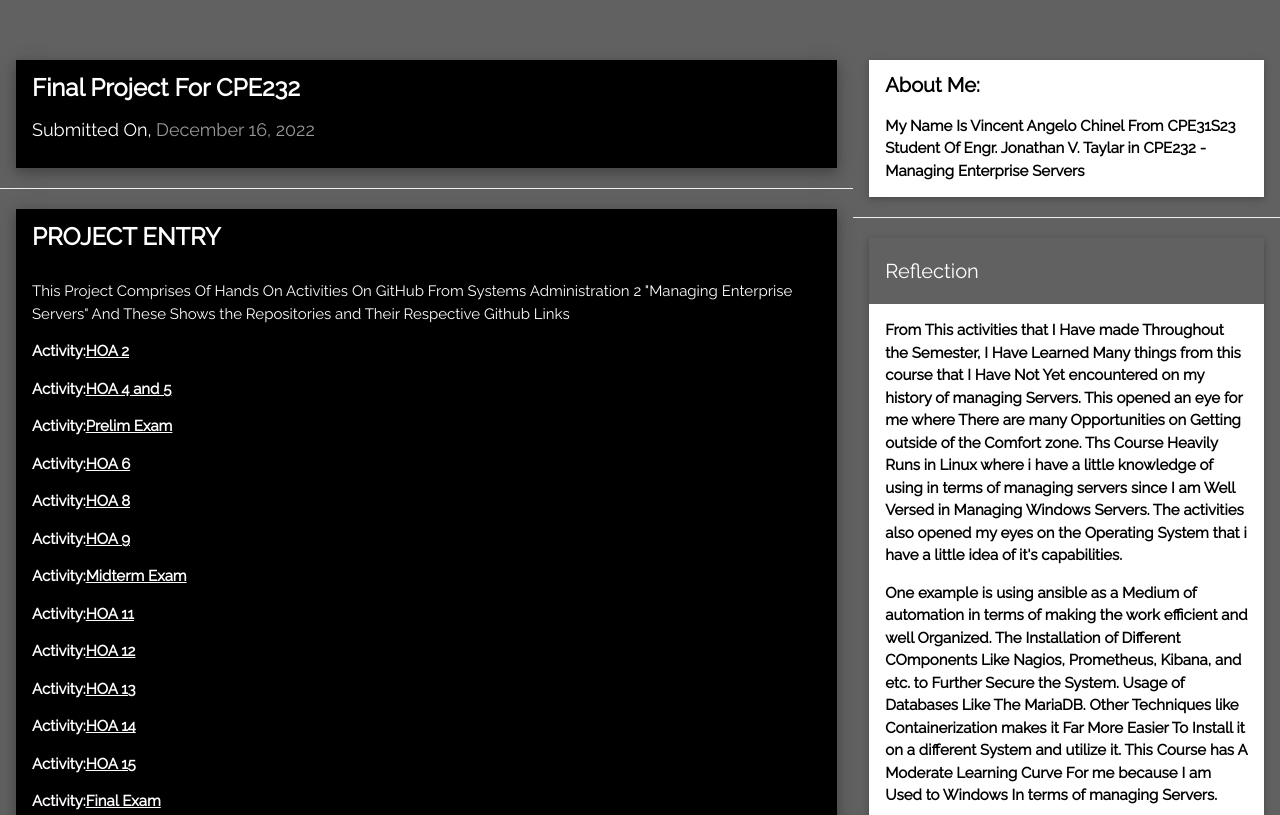
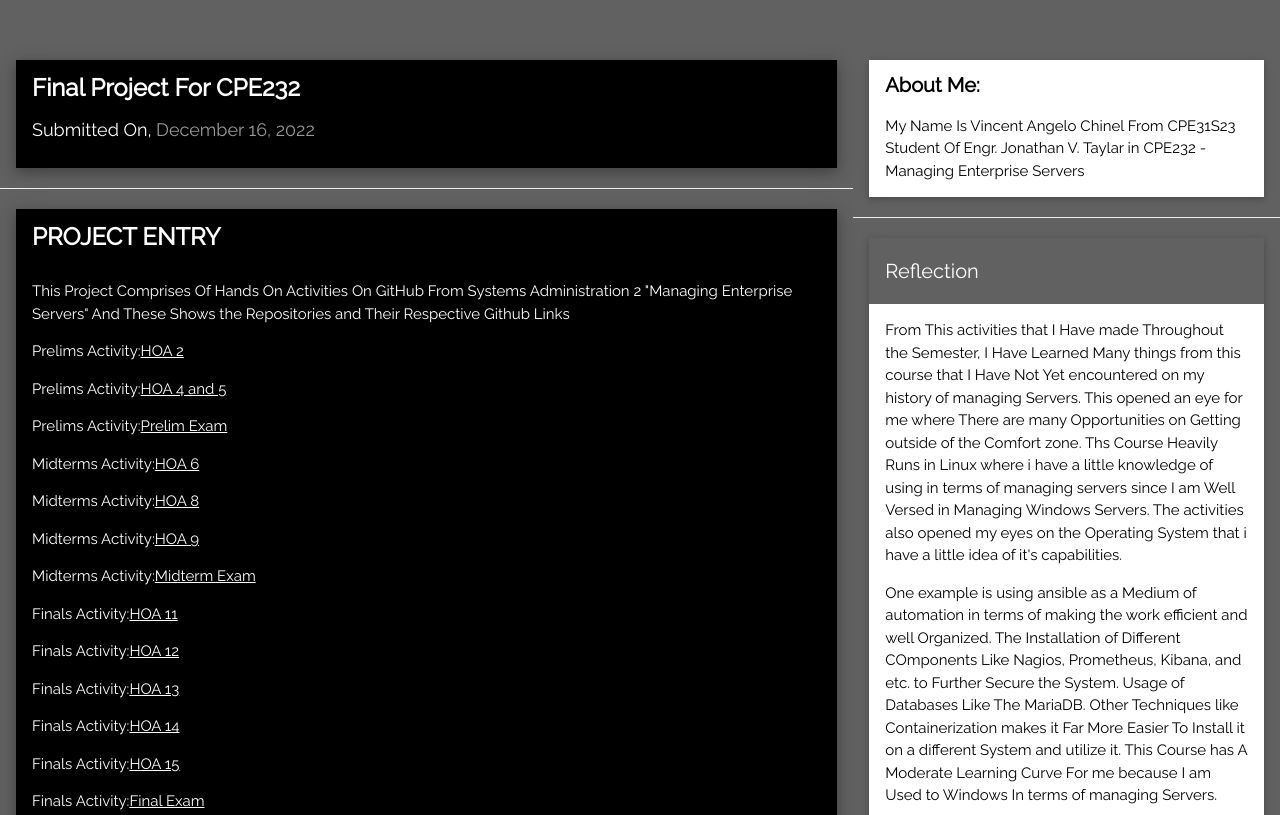
Before and after one commit to VincentChinel/qvanchinel.github.io, a plain HTML site: page index.html in a window 1280 px wide. Shown: the part 137-952 px from the top of the page. Drawn offline with nearby package versions, Linux system fonts and the light colour scheme.

Commit message:
Update index.html

```diff
--- a/index.html
+++ b/index.html
@@ -52,19 +52,19 @@ and is wrapped around the whole page content, except for the footer in this exam
 
     <div class="w3-container">
       <p>This Project Comprises Of Hands On Activities On GitHub From Systems Administration 2 "Managing Enterprise Servers" And These Shows the Repositories and Their Respective Github Links</p>
-      <p><b>Activity:<a href="https://github.com/VincentChinel/CPE232_VAChinel.git" target="_blank">HOA 2</a></p>
-      <p>Activity:<a href="https://github.com/VincentChinel/VAChinelAnsible.git" target="_blank">HOA 4 and 5</a></p>
-      <p>Activity:<a href="https://github.com/VincentChinel/Chinel_PrelimExam.git" target="_blank">Prelim Exam</a></p>
-      <p>Activity:<a href="https://github.com/VincentChinel/Chinel_HOA6.git" target="_blank">HOA 6</a></p>
-      <p>Activity:<a href="https://github.com/VincentChinel/Chinel_HOA8.git" target="_blank">HOA 8</a></p>
-      <p>Activity:<a href="https://github.com/VincentChinel/Chinel_HOA9.git" target="_blank">HOA 9</a></p>
-      <p>Activity:<a href="https://github.com/VincentChinel/CPE_MIDEXAM_CHINEL.git" target="_blank">Midterm Exam</a></p>
-      <p>Activity:<a href="https://github.com/VincentChinel/Chinel_HOA11.git" target="_blank">HOA 11</a></p>
-      <p>Activity:<a href="https://github.com/VincentChinel/Chinel_HOA12.git" target="_blank">HOA 12</a></p>
-      <p>Activity:<a href="https://github.com/VincentChinel/Chinel_HOA13.git" target="_blank">HOA 13</a></p>
-      <p>Activity:<a href="https://github.com/VincentChinel/Chinel_HOA14.git" target="_blank">HOA 14</a></p>
-      <p>Activity:<a href="https://github.com/VincentChinel/Chinel_HOA15.git" target="_blank">HOA 15</a></p>
-      <p>Activity:<a href="https://github.com/VincentChinel/Final_Exam_Chinel.git" target="_blank">Final Exam</a></p>
+      <p>Prelims Activity:<a href="https://github.com/VincentChinel/CPE232_VAChinel.git" target="_blank">HOA 2</a></p>
+      <p>Prelims Activity:<a href="https://github.com/VincentChinel/VAChinelAnsible.git" target="_blank">HOA 4 and 5</a></p>
+      <p>Prelims Activity:<a href="https://github.com/VincentChinel/Chinel_PrelimExam.git" target="_blank">Prelim Exam</a></p>
+      <p>Midterms Activity:<a href="https://github.com/VincentChinel/Chinel_HOA6.git" target="_blank">HOA 6</a></p>
+      <p>Midterms Activity:<a href="https://github.com/VincentChinel/Chinel_HOA8.git" target="_blank">HOA 8</a></p>
+      <p>Midterms Activity:<a href="https://github.com/VincentChinel/Chinel_HOA9.git" target="_blank">HOA 9</a></p>
+      <p>Midterms Activity:<a href="https://github.com/VincentChinel/CPE_MIDEXAM_CHINEL.git" target="_blank">Midterm Exam</a></p>
+      <p>Finals Activity:<a href="https://github.com/VincentChinel/Chinel_HOA11.git" target="_blank">HOA 11</a></p>
+      <p>Finals Activity:<a href="https://github.com/VincentChinel/Chinel_HOA12.git" target="_blank">HOA 12</a></p>
+      <p>Finals Activity:<a href="https://github.com/VincentChinel/Chinel_HOA13.git" target="_blank">HOA 13</a></p>
+      <p>Finals Activity:<a href="https://github.com/VincentChinel/Chinel_HOA14.git" target="_blank">HOA 14</a></p>
+      <p>Finals Activity:<a href="https://github.com/VincentChinel/Chinel_HOA15.git" target="_blank">HOA 15</a></p>
+      <p>Finals Activity:<a href="https://github.com/VincentChinel/Final_Exam_Chinel.git" target="_blank">Final Exam</a></p>
       <p>These Are The Activities that I Have made From The Whole Semester.</p>
       <div class="w3-row">
         <div class="w3-col m8 s12">
```
